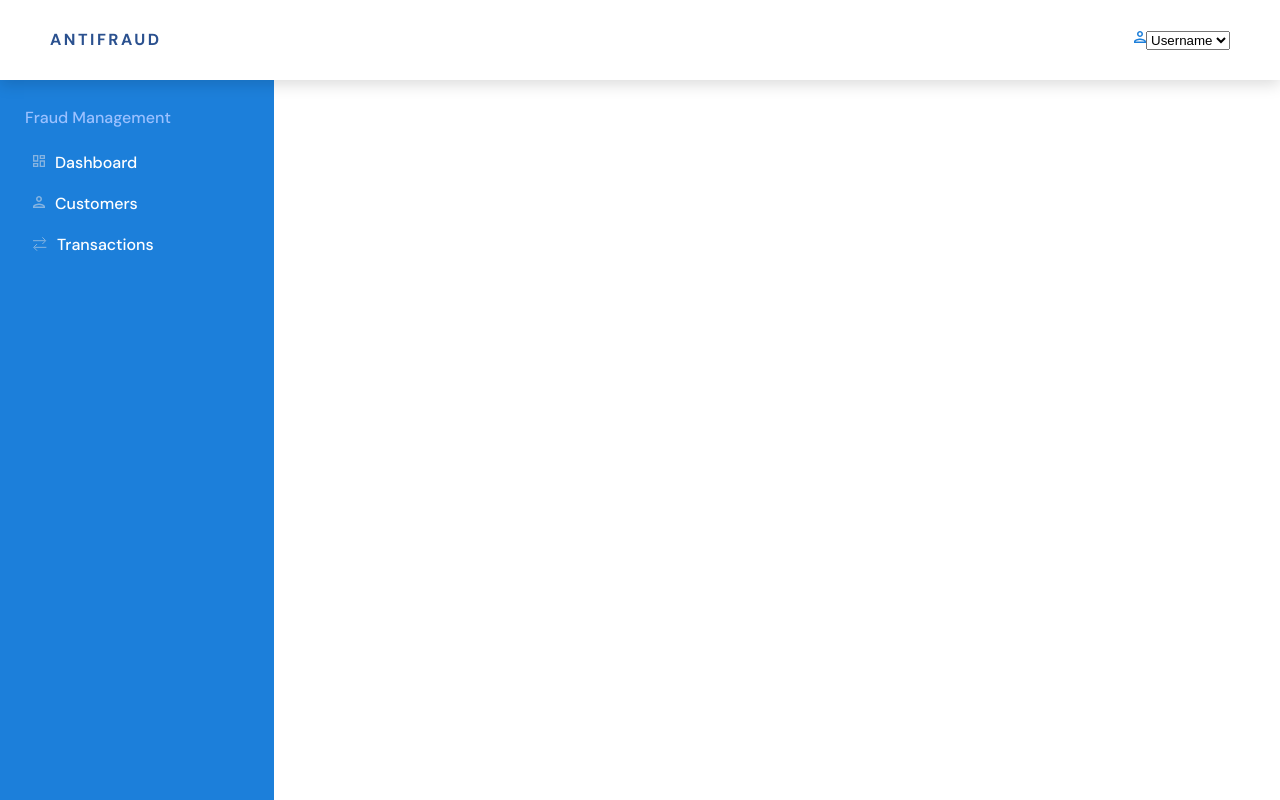
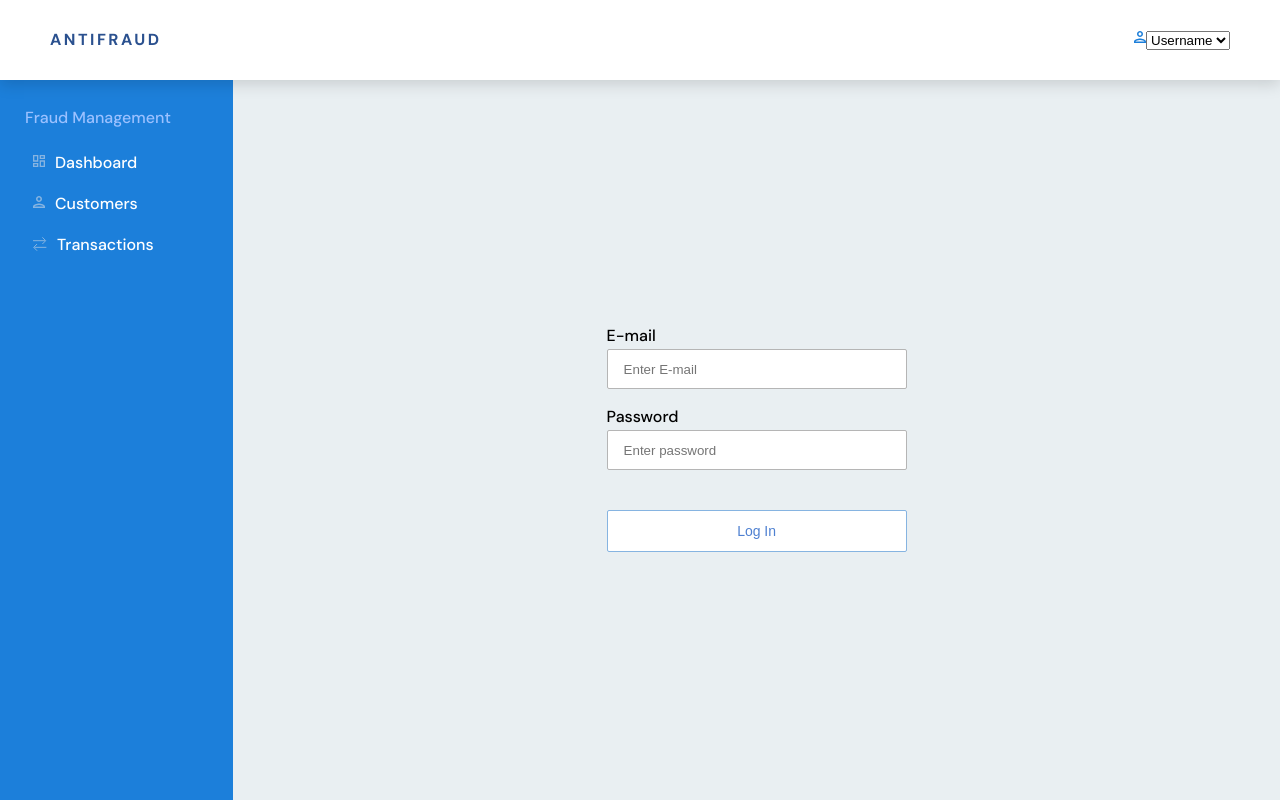
Before and after one commit to altelysium/ML-in-banking, a Vue app: page /login in a window 1280 px wide. Built offline with nearby package versions, Linux system fonts and the light colour scheme.

Commit message:
feat: add authorization

```diff
--- a/src/router/routes.js
+++ b/src/router/routes.js
@@ -2,13 +2,38 @@ import { createRouter, createWebHistory } from "vue-router";
 import DashboardView from "../views/DashboardView.vue";
 import CustomersView from "../views/CustomersView.vue";
 import TransactionsView from "../views/TransactionsView.vue";
+import LoginView from "../views/LoginView.vue";
+import { store } from "../store/store";
 
 const routes = [
-  { path: "/", component: DashboardView },
-  { path: "/customers", component: CustomersView },
-  { path: "/transactions", component: TransactionsView },
+  {
+    path: "/",
+    component: DashboardView,
+    name: "Dashboard",
+    meta: { requiresAuth: true },
+  },
+  {
+    path: "/customers",
+    component: CustomersView,
+    name: "Customers",
+    meta: { requiresAuth: true },
+  },
+  {
+    path: "/transactions",
+    name: "Transactions",
+    component: TransactionsView,
+    meta: { requiresAuth: true },
+  },
+  { path: "/login", name: "Login", component: LoginView },
 ];
 export const router = createRouter({
   history: createWebHistory(),
   routes,
 });
+router.beforeEach(async (to, from) => {
+  if (!store.getters.isAuth && to.name !== "Login") {
+    return { name: "Login" };
+  } else if (store.getters.isAuth && to.name === "Login") {
+    return from;
+  }
+});
--- /dev/null
+++ b/src/services/api/getTokens.service.js
@@ -0,0 +1,13 @@
+export async function getTokens (username, password) {
+  const response = await fetch("https://dummyjson.com/user/login", {
+    method: "POST",
+    headers: { "Content-Type": "application/json" },
+    body: JSON.stringify({
+      username: username,
+      password: password,
+      expiresInMins: 120,
+    }),
+  });
+  const data = await response.json();
+  return data;
+}
--- /dev/null
+++ b/src/store/modules/authModule.js
@@ -0,0 +1,34 @@
+import { getTokens } from "../../services/api/getTokens.service";
+export const authModule = {
+  state: {
+    accessToken: localStorage.getItem("token") || "",
+    user: null,
+    tokens: null,
+  },
+  getters: {
+    isAuth: (state) => {
+      return !!state.accessToken;
+    },
+  },
+  mutations: {
+    setAccessToken(state, token) {
+      state.accessToken = token;
+      localStorage.setItem("token", state.accessToken);
+    },
+    setUser(state, user) {
+      state.user = user;
+    },
+    setTokens(state, tokens) {
+      state.tokens = tokens;
+    },
+  },
+  actions: {
+    async login({ state, getters, commit }, {username, password}) {
+      console.log(username);
+      commit("setTokens", await getTokens(username, password));
+      commit("setAccessToken", state.tokens.accessToken);
+      commit("setUser", state.tokens.username);
+      console.log(getters.isAuth);
+    },
+  },
+};
--- a/src/store/store.js
+++ b/src/store/store.js
@@ -2,11 +2,21 @@ import { createStore } from "vuex";
 import { dashboardModule } from "./modules/dashboardModule";
 import { customersModule } from "./modules/customersModule";
 import { transactionsModule } from "./modules/transactionsModule";
+import { authModule } from "./modules/authModule";
 
 export const store = createStore({
   modules: {
     dashboardModule,
     customersModule,
     transactionsModule,
+    authModule,
   },
+  state: {
+    isAuth: false,
+  },
+  mutations: {
+    setIsAuth(state, bool) {
+      state.isAuth = bool;
+    }
+  }
 });
--- /dev/null
+++ b/src/views/LoginView.vue
@@ -0,0 +1,74 @@
+<script>
+import BaseButton from '../components/ui/BaseButton.vue';
+export default {
+  components: {
+    BaseButton,
+  },
+  data() {
+    return {
+      username: "",
+      password: "",
+    }
+  },
+  methods: {
+    getAccessToken() {
+      this.$store.dispatch("login", { username: this.username, password: this.password });
+    },
+  },
+  mounted() {
+    console.log(this.$store.getters.isAuth)
+  }
+}
+</script>
+
+<template>
+  <div class="login-container">
+    <form class="login-form" action="">
+      <div class="login-input-container">
+        <label for="email">E-mail</label><input v-model.lazy="username" class="login-input-container__input" type="email"
+          name="email" placeholder="Enter E-mail">
+      </div>
+      <div class="login-input-container">
+        <label for="password">Password</label><input v-model.lazy="password" class="login-input-container__input"
+          type="password" placeholder="Enter password" name="password">
+      </div>
+      <BaseButton buttonValue="Log In" @click="getAccessToken" style="margin-top: 20px"></BaseButton>
+    </form>
+  </div>
+</template>
+
+<style>
+.login-container {
+  width: 100%;
+  display: flex;
+  justify-content: center;
+  align-items: center;
+  background-color: #E9EFF2;
+}
+
+.login-form {
+  width: 300px;
+  display: flex;
+  flex-direction: column;
+  gap: 20px;
+}
+
+.login-input-container {
+  display: flex;
+  flex-direction: column;
+  gap: 5px;
+}
+
+.login-input-container__input {
+  padding: 0 16px;
+  border: 1px #B5B5B5 solid;
+  border-radius: 2px;
+  background-color: #FFFFFF;
+  height: 40px;
+  box-sizing: border-box;
+}
+
+.login-input-container__input:focus {
+  outline: none;
+}
+</style>
```
